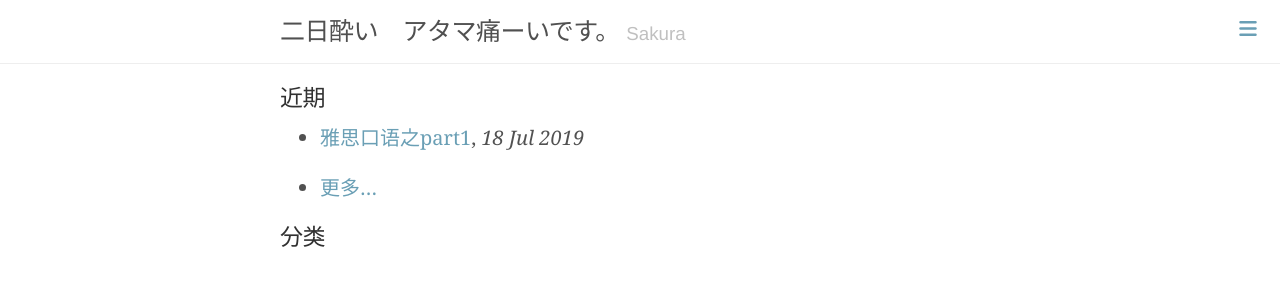
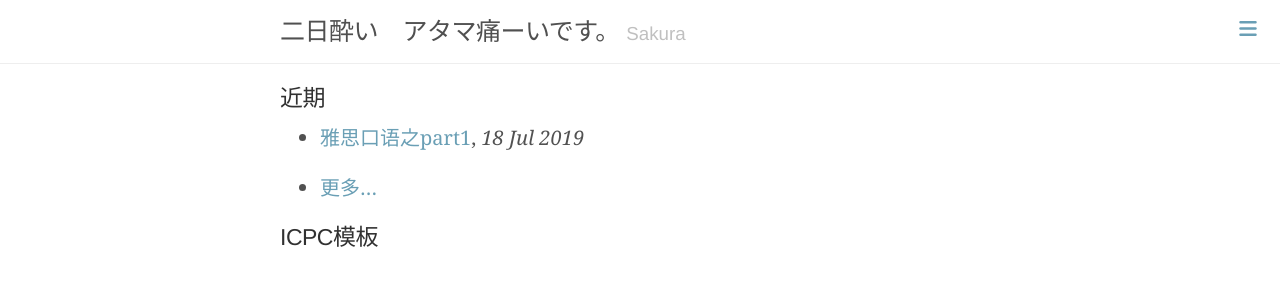
Before and after one commit to lucky9peach/SakuraVAC.github.io, a Jekyll site: the page built from index.md, in a window 1280 px wide. Shown: the top 300 px of the page. Built offline with Jekyll 4.4.1, drawn with Linux system fonts in a browser that asks for light colours; nearby versions of some CDN libraries; a script that is not in the unit is left out; comment, search, counter and statistics services are not loaded.

Commit message:
Update index.md

```diff
--- a/index.md
+++ b/index.md
@@ -2,7 +2,7 @@
 layout: page
 title: 二日酔い　アタマ痛ーいです。
 showtag:
-- 分类
+- ICPC模板
 ---
 ## 近期
 
```
